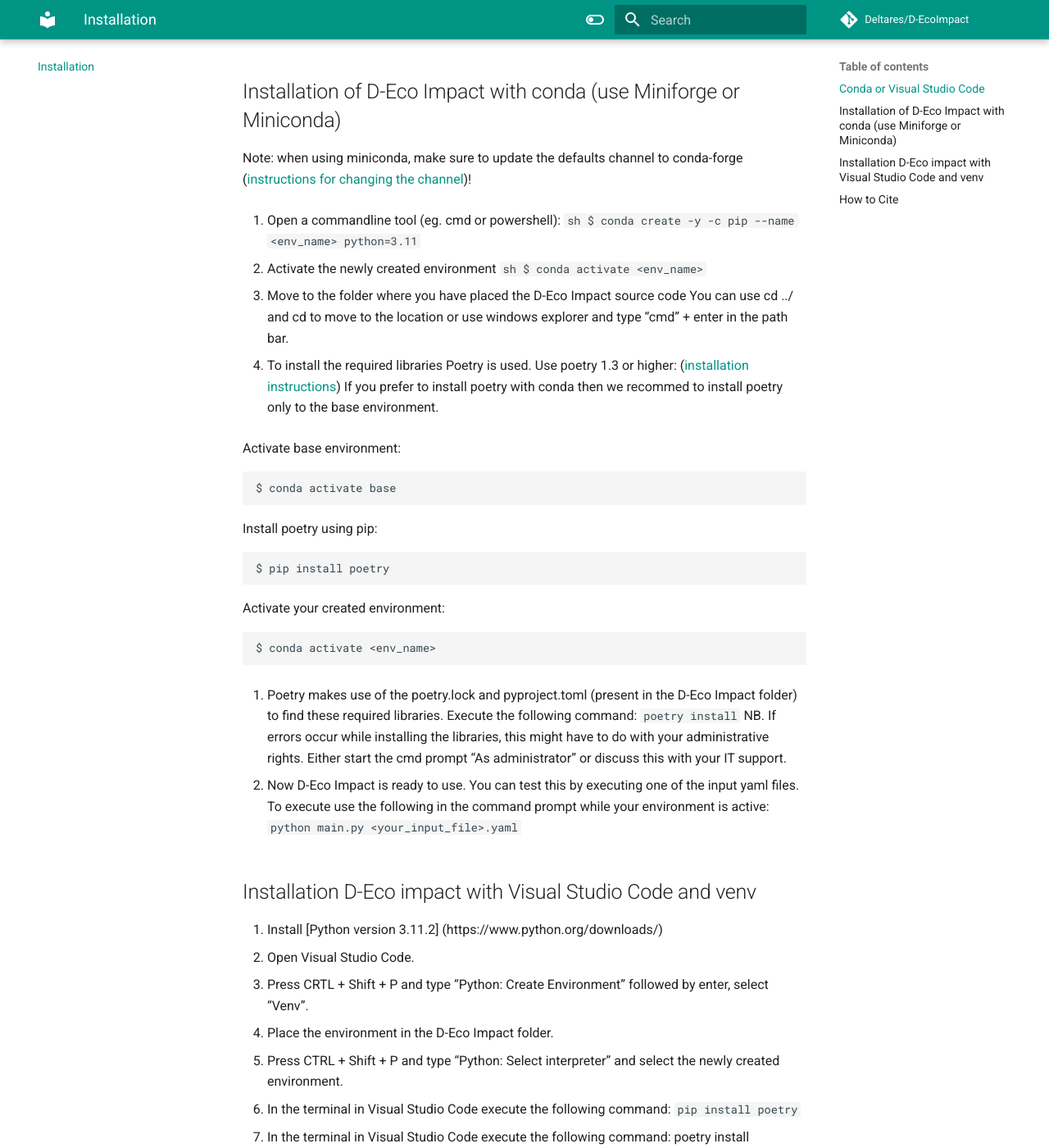
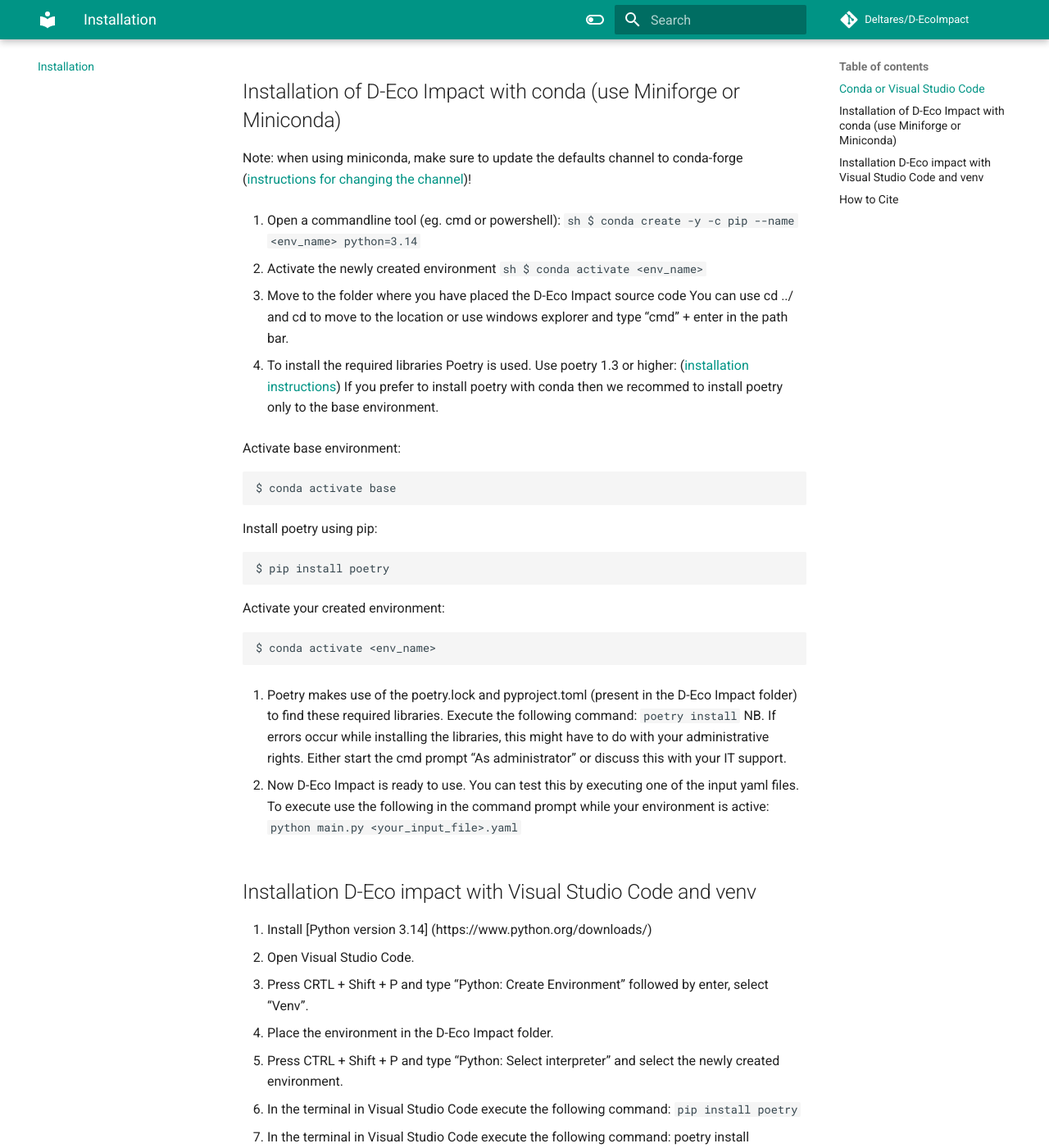
Before and after one commit to Deltares/D-EcoImpact, an MkDocs documentation site: the page built from docs/installation.md, in a window 1280 px wide and 1400 px high, scrolled down 501 px. Shown: the whole window at 82% size. Built offline with MkDocs 1.6.1 and Material for MkDocs 9.7.7, drawn with Linux system fonts in a browser that asks for light colours; comment, search, counter and statistics services are not loaded; the version menu is left out.

Commit message:
update python and poetry versions in github workflows

````diff
--- a/docs/installation.md
+++ b/docs/installation.md
@@ -15,7 +15,7 @@
 
 1.	Open a commandline tool (eg. cmd or powershell):
   ```sh
-  $ conda create -y -c pip --name <env_name> python=3.11
+  $ conda create -y -c pip --name <env_name> python=3.14
   ```
 
 2.	Activate the newly created environment
@@ -58,7 +58,7 @@
 
 ## Installation D-Eco impact with Visual Studio Code and venv
 
-1.	Install [Python version 3.11.2] (https://www.python.org/downloads/)
+1.	Install [Python version 3.14] (https://www.python.org/downloads/)
 2.	Open Visual Studio Code.
 3.	Press CRTL + Shift + P and type “Python: Create Environment” followed by enter, select “Venv”.
 4.	Place the environment in the D-Eco Impact folder.
````
Also changed, not shown: README.md (+1 -1 lines), 3 other files.
